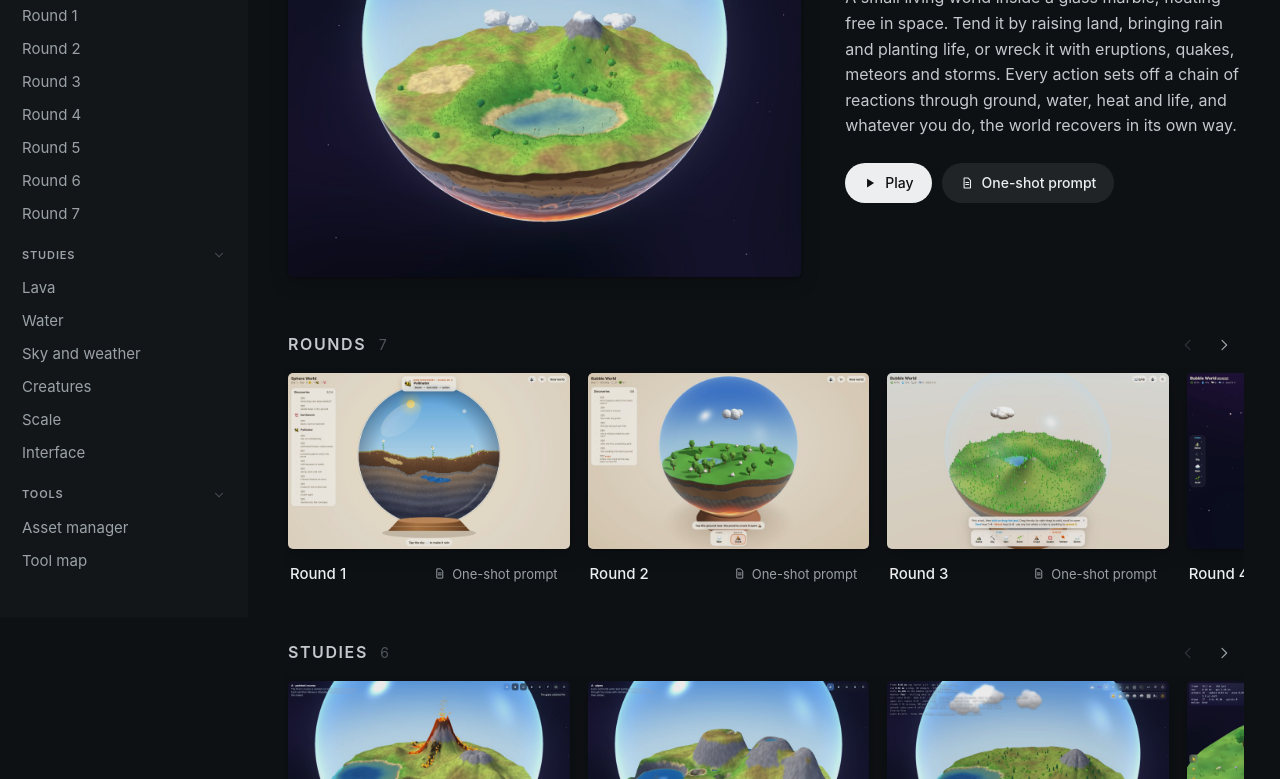
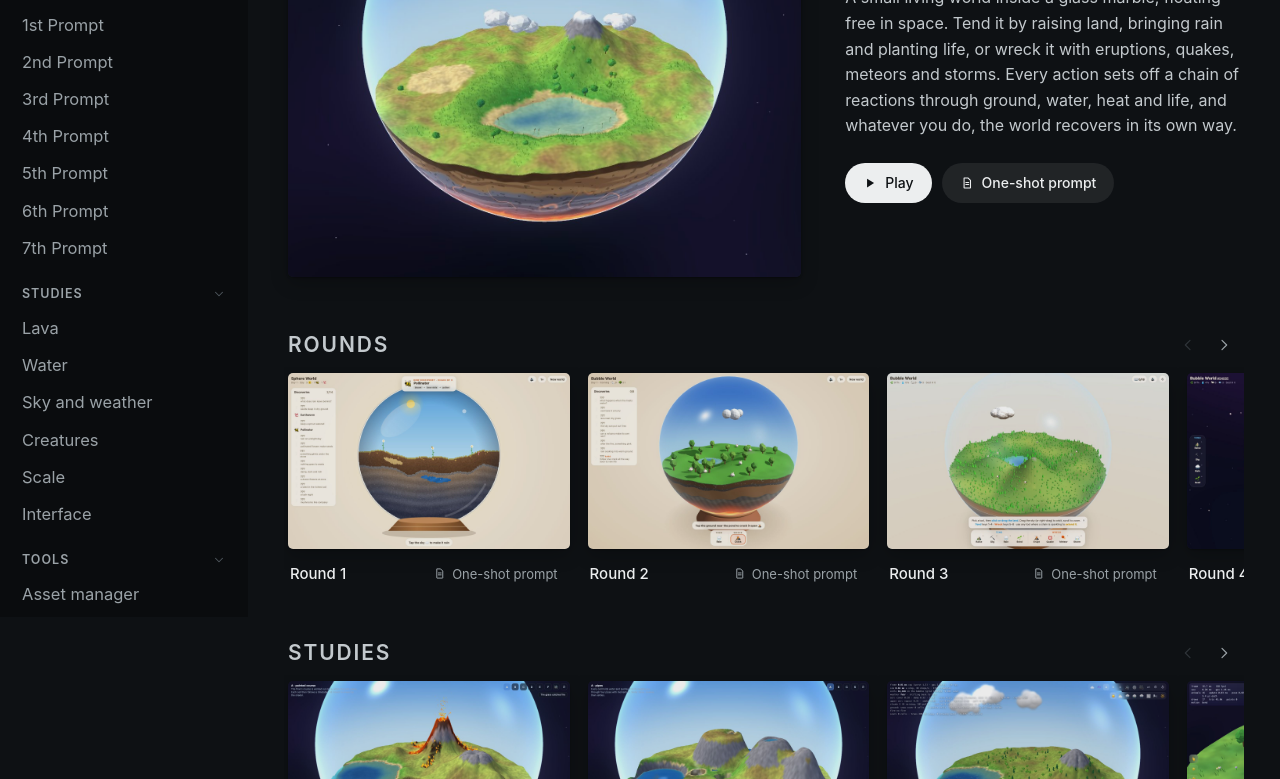
Before and after one commit to Tabastard/marble, a plain HTML site: page index.html in a window 1280 px wide. Shown: the part 183-962 px from the top of the page. Drawn offline with Linux system fonts and the light colour scheme.

Commit message:
Bigger titles, darker sidebar, rounds as 1st to 7th Prompt
Group titles lose their counts and grow. The sidebar is darker with
larger text, and lists the rounds as 1st Prompt to 7th Prompt (a new
optional nav name per item); the cards keep Round 1 to Round 7.

Co-Authored-By: Claude Opus 5.5 <noreply@anthropic.com>

```diff
--- a/index.html
+++ b/index.html
@@ -20,6 +20,7 @@
      cover:  picture for the card (16:10)
      prompt: optional readable page of the prompt that made it
      needs:  optional page of what a study found the full system needs
+     nav:    optional name for the sidebar, if it differs from the card title
    ====================================================================== */
 var PLAY = {
   id: 'marble', title: 'Marble World',
@@ -31,13 +32,13 @@ var PLAY = {
 var GROUPS = [
   // Rounds are numbered in the order they were made.
   { id: 'rounds', name: 'Rounds', items: [
-    { id: 'round-1', title: 'Round 1', path: 'rounds/round-1/', cover: 'rounds/round-1/cover.jpg', prompt: 'rounds/round-1/prompt.html' },
-    { id: 'round-2', title: 'Round 2', path: 'rounds/round-2/', cover: 'rounds/round-2/cover.jpg', prompt: 'rounds/round-2/prompt.html' },
-    { id: 'round-3', title: 'Round 3', path: 'rounds/round-3/', cover: 'rounds/round-3/cover.jpg', prompt: 'rounds/round-3/prompt.html' },
-    { id: 'round-4', title: 'Round 4', path: 'rounds/round-4/', cover: 'rounds/round-4/cover.jpg', prompt: 'rounds/round-4/prompt.html' },
-    { id: 'round-5', title: 'Round 5', path: 'rounds/round-5/', cover: 'rounds/round-5/cover.jpg', prompt: 'rounds/round-5/prompt.html' },
-    { id: 'round-6', title: 'Round 6', path: 'rounds/round-6/', cover: 'rounds/round-6/cover.jpg', prompt: 'rounds/round-6/prompt.html' },
-    { id: 'round-7', title: 'Round 7', path: 'rounds/round-7/', cover: 'rounds/round-7/cover.jpg', prompt: 'rounds/round-7/prompt.html' },
+    { id: 'round-1', title: 'Round 1', nav: '1st Prompt', path: 'rounds/round-1/', cover: 'rounds/round-1/cover.jpg', prompt: 'rounds/round-1/prompt.html' },
+    { id: 'round-2', title: 'Round 2', nav: '2nd Prompt', path: 'rounds/round-2/', cover: 'rounds/round-2/cover.jpg', prompt: 'rounds/round-2/prompt.html' },
+    { id: 'round-3', title: 'Round 3', nav: '3rd Prompt', path: 'rounds/round-3/', cover: 'rounds/round-3/cover.jpg', prompt: 'rounds/round-3/prompt.html' },
+    { id: 'round-4', title: 'Round 4', nav: '4th Prompt', path: 'rounds/round-4/', cover: 'rounds/round-4/cover.jpg', prompt: 'rounds/round-4/prompt.html' },
+    { id: 'round-5', title: 'Round 5', nav: '5th Prompt', path: 'rounds/round-5/', cover: 'rounds/round-5/cover.jpg', prompt: 'rounds/round-5/prompt.html' },
+    { id: 'round-6', title: 'Round 6', nav: '6th Prompt', path: 'rounds/round-6/', cover: 'rounds/round-6/cover.jpg', prompt: 'rounds/round-6/prompt.html' },
+    { id: 'round-7', title: 'Round 7', nav: '7th Prompt', path: 'rounds/round-7/', cover: 'rounds/round-7/cover.jpg', prompt: 'rounds/round-7/prompt.html' },
   ]},
   { id: 'studies', name: 'Studies', items: [
     { id: 'lava',      title: 'Lava',            path: 'studies/lava/a.html',  cover: 'studies/lava/cover.jpg',  needs: 'studies/lava/needs.html' },
@@ -56,7 +57,7 @@ var GROUPS = [
 <style>
 :root {
   --bg: #0e1114;
-  --side: #121619;
+  --side: #0a0c0e;
   --pane: #171b1f;
   --text: #eceeef;
   --soft: #c3c9cd;
@@ -87,19 +88,19 @@ button { font: inherit; color: inherit; }
 }
 .brand { display: flex; align-items: center; gap: 10px; padding: 4px 10px 14px; }
 .mark { width: 30px; height: 30px; flex: none; display: block; }
-.brand h1 { margin: 0; font-size: 20px; font-weight: 600; letter-spacing: -.01em; }
+.brand h1 { margin: 0; font-size: 21px; font-weight: 600; letter-spacing: -.01em; }
 .side ul { list-style: none; margin: 0; padding: 0; }
 .navhead {
   display: flex; align-items: center; justify-content: space-between; width: 100%;
   margin: 12px 0 2px; padding: 6px 10px; border: 0; border-radius: 8px; background: none; cursor: pointer;
-  font-size: 11px; font-weight: 600; letter-spacing: .08em; text-transform: uppercase; color: var(--muted); outline: none;
+  font-size: 12.5px; font-weight: 600; letter-spacing: .08em; text-transform: uppercase; color: var(--muted); outline: none;
 }
 .navhead:hover, .navhead:focus-visible { background: var(--hover); color: var(--text); }
 .navhead svg { width: 14px; height: 14px; color: var(--faint); transition: transform .2s ease; }
 .navgroup.closed .navhead svg { transform: rotate(-90deg); }
 .navgroup.closed ul { display: none; }
 .side ul a {
-  display: flex; align-items: baseline; gap: 10px; padding: 6px 10px; border-radius: 8px;
+  display: flex; align-items: baseline; gap: 10px; padding: 7px 10px; border-radius: 8px; font-size: 16.5px;
   color: var(--muted); outline: none; transition: background .15s ease, color .15s ease;
 }
 .side ul a:hover, .side ul a:focus-visible { background: var(--hover); color: var(--text); }
@@ -133,8 +134,7 @@ main { margin-left: var(--side-w); padding: 32px 40px 40vh; min-width: 0; }
 /* One side-scrolling row per group. */
 .group { margin-bottom: 40px; scroll-margin-top: 24px; }
 .ghead { display: flex; align-items: center; gap: 12px; margin: 0 0 12px; }
-.ghead h2 { margin: 0; font-size: 16px; font-weight: 600; letter-spacing: .1em; text-transform: uppercase; color: var(--soft); }
-.ghead .count { color: var(--faint); font-size: 14px; font-variant-numeric: tabular-nums; }
+.ghead h2 { margin: 0; font-size: 21px; font-weight: 600; letter-spacing: .09em; text-transform: uppercase; color: var(--soft); }
 .arrows { margin-left: auto; display: flex; gap: 4px; }
 .arrows button {
   width: 32px; height: 32px; display: grid; place-items: center; border: 0; border-radius: 8px;
@@ -182,7 +182,7 @@ main { margin-left: var(--side-w); padding: 32px 40px 40vh; min-width: 0; }
 .veil.open { opacity: 1; pointer-events: auto; }
 .panel {
   position: fixed; top: 0; right: 0; bottom: 0; width: min(500px, 94vw); z-index: 21;
-  background: var(--side); box-shadow: -20px 0 60px rgba(0, 0, 0, .45);
+  background: #14181b; box-shadow: -20px 0 60px rgba(0, 0, 0, .45);
   transform: translateX(100%); transition: transform .3s cubic-bezier(.2, .8, .2, 1), visibility 0s linear .3s; visibility: hidden;
   display: flex; flex-direction: column; outline: none;
 }
@@ -229,7 +229,7 @@ main { margin-left: var(--side-w); padding: 32px 40px 40vh; min-width: 0; }
   main { margin-left: 0; padding: 16px 16px 40px; }
   .hero { margin-bottom: 36px; }
   .hero h2 { font-size: 30px; }
-  .ghead h2 { font-size: 14px; }
+  .ghead h2 { font-size: 17px; }
   .meta { font-size: 14px; gap: 6px; }
 }
 </style>
@@ -297,7 +297,7 @@ main { margin-left: var(--side-w); padding: 32px 40px 40vh; min-width: 0; }
     var groups = GROUPS.map(function (g) { return { g: g, items: published(g.items) }; }).filter(function (x) { return x.items.length; });
     document.getElementById('top').innerHTML = (PLAY ? hero(PLAY) : '') + groups.map(function (x) {
       return '<section class="group" id="' + esc(x.g.id) + '">' +
-        '<div class="ghead"><h2>' + esc(x.g.name) + '</h2><span class="count">' + x.items.length + '</span>' +
+        '<div class="ghead"><h2>' + esc(x.g.name) + '</h2>' +
           '<div class="arrows"><button type="button" data-dir="-1" aria-label="Scroll ' + esc(x.g.name) + ' left">' + svg('left') + '</button>' +
           '<button type="button" data-dir="1" aria-label="Scroll ' + esc(x.g.name) + ' right">' + svg('right') + '</button></div></div>' +
         '<div class="row">' + x.items.map(card).join('') + '</div></section>';
@@ -318,7 +318,7 @@ main { margin-left: var(--side-w); padding: 32px 40px 40vh; min-width: 0; }
     return '<div class="navgroup' + (shut ? ' closed' : '') + '" data-group="' + esc(g.id) + '">' +
       '<button class="navhead" type="button" aria-expanded="' + !shut + '"><span>' + esc(g.name) + '</span>' + svg('down') + '</button>' +
       '<ul>' + items.map(function (it) {
-        return '<li><a href="#' + esc(it.id) + '" data-to="' + esc(it.id) + '"><span>' + esc(it.title) + '</span></a></li>';
+        return '<li><a href="#' + esc(it.id) + '" data-to="' + esc(it.id) + '"><span>' + esc(it.nav || it.title) + '</span></a></li>';
       }).join('') + '</ul></div>';
   }
   function onFold(ev) {
```
